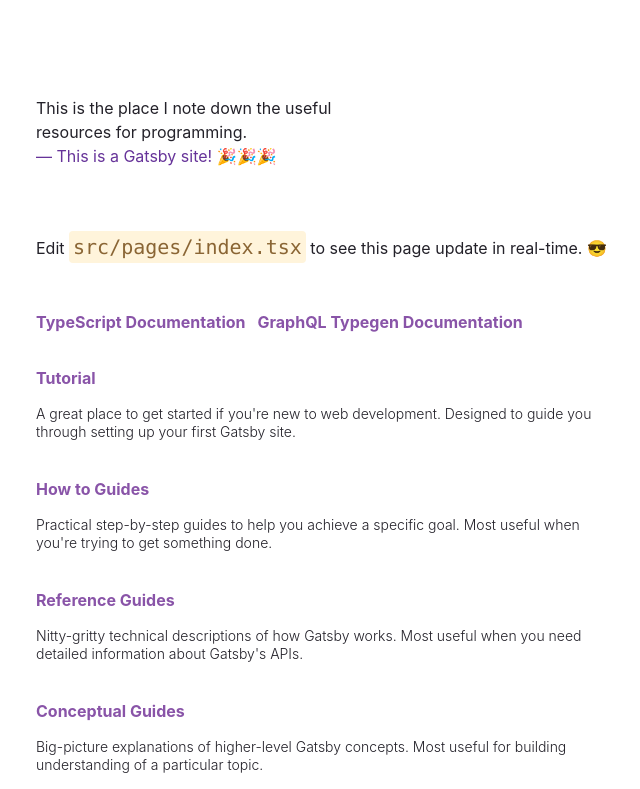
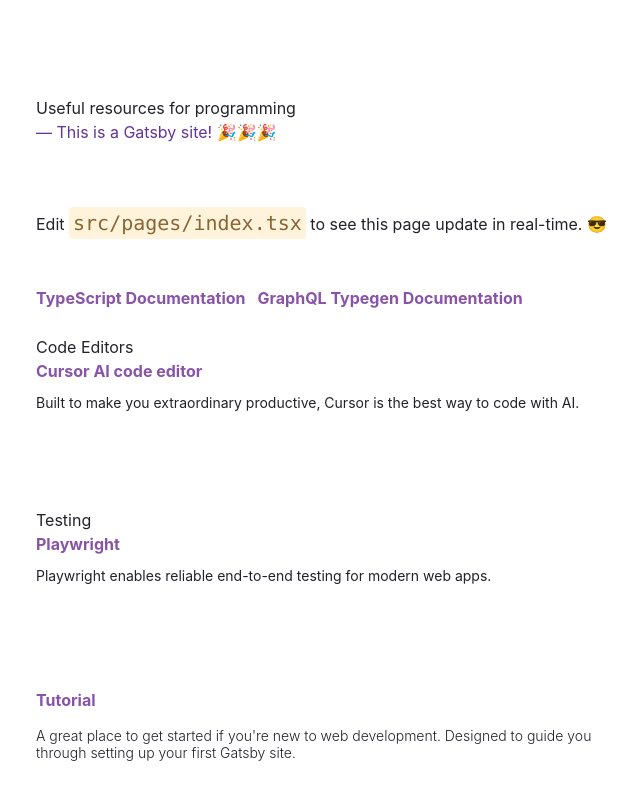
Before and after one commit to vuongbui/dev-resources, a Gatsby site: page / in a window 1280 px wide. Shown: the top 789 px of the page, without its empty margins (60-700 px from the left). Built offline with nearby package versions, Linux system fonts and the light colour scheme; Gatsby itself is replaced by a stand-in of ours.

Commit message:
add two resources

```diff
--- a/src/pages/index.tsx
+++ b/src/pages/index.tsx
@@ -140,7 +140,7 @@ const IndexPage: React.FC<PageProps> = () => {
   return (
     <main style={pageStyles}>
       <h1 style={headingStyles}>
-        This is the place I note down the useful resources for programming.
+        Useful resources for programming
         <br />
         <span style={headingAccentStyles}>— This is a Gatsby site! 🎉🎉🎉</span>
       </h1>
@@ -159,6 +159,24 @@ const IndexPage: React.FC<PageProps> = () => {
             </a>
           </li>
         ))}
+      </ul>
+      <h2>Code Editors</h2>
+      <ul style={listStyles}>
+        <li>
+          <span>
+            <a style={linkStyle} href="https://cursor.com">Cursor AI code editor</a>
+            <p style={descriptionStyle}>Built to make you extraordinary productive, Cursor is the best way to code with AI.</p>
+            </span>
+        </li>
+      </ul>
+      <h2>Testing</h2>
+      <ul style={listStyles}>
+        <li>
+          <span>
+            <a style={linkStyle} href="https://playwright.dev">Playwright</a>
+          </span>
+          <p style={descriptionStyle}>Playwright enables reliable end-to-end testing for modern web apps.</p>
+        </li>
       </ul>
       <ul style={listStyles}>
         {links.map(link => (
```
